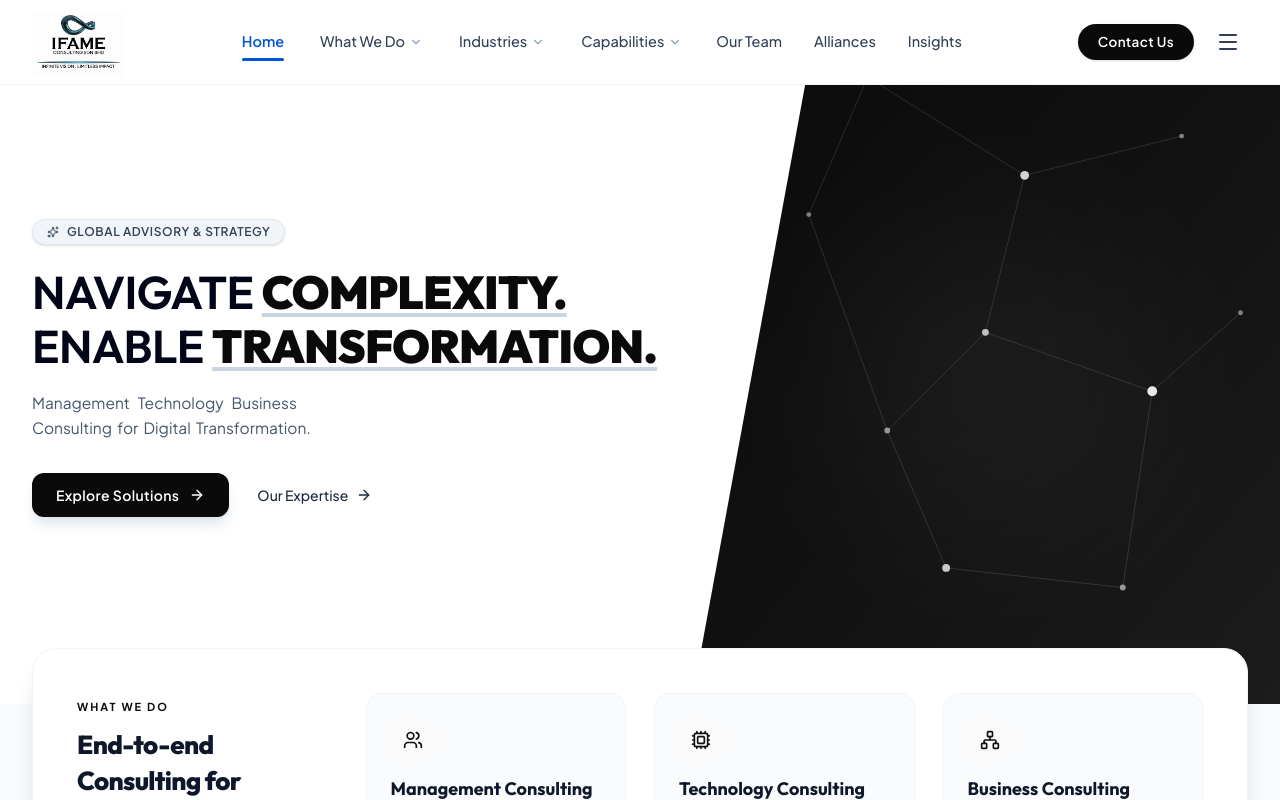
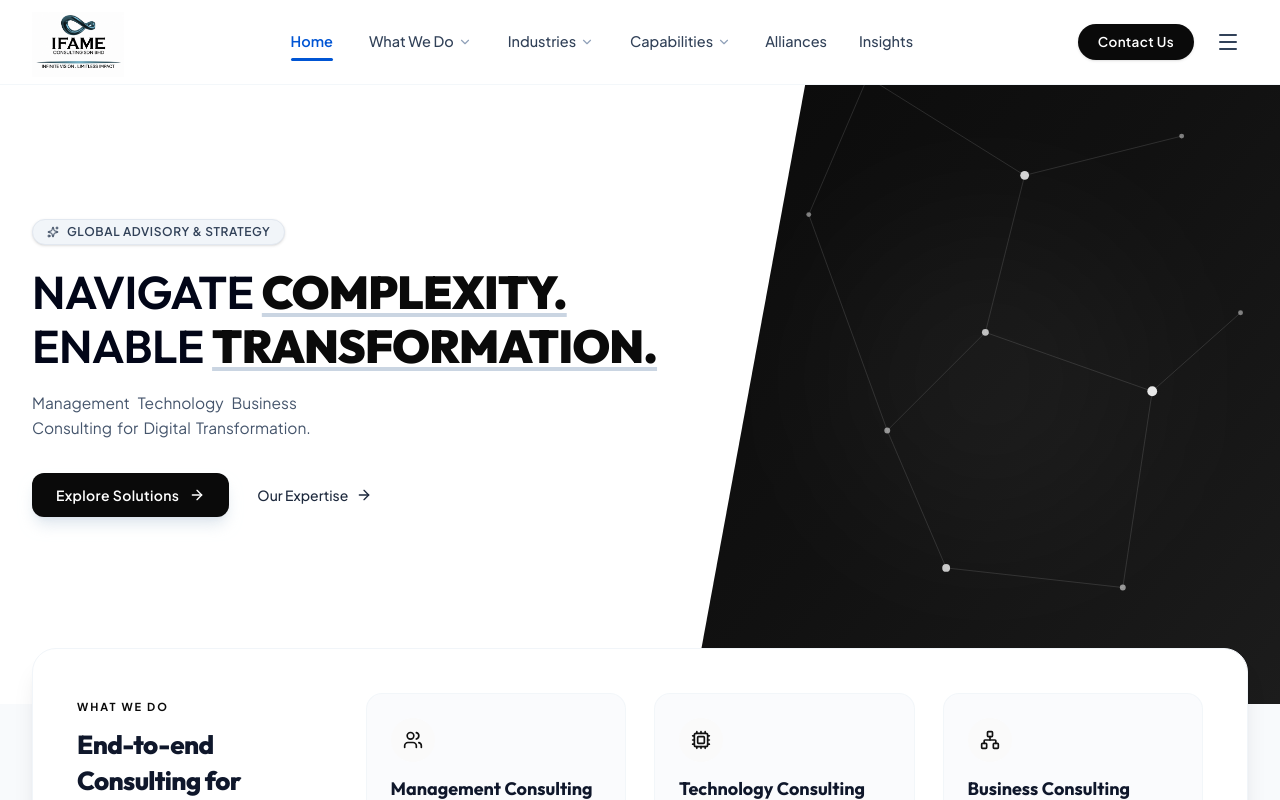
Before and after one commit to Gayathri-006/ifame, a React (Vite) app: page / in a window 1280 px wide. Shown: the top 800 px of the page. Built offline with nearby package versions, Linux system fonts and the light colour scheme.

Commit message:
Update website

```diff
--- a/src/App.tsx
+++ b/src/App.tsx
@@ -5,7 +5,6 @@ import { WhatWeDoSection } from './components/WhatWeDoSection';
 import { ExpertiseStrip } from './components/ExpertiseStrip';
 import { IndustriesAndInsightsSection } from './components/IndustriesAndInsightsSection';
 import { CaseStudySection } from './components/CaseStudySection';
-import { TeamSection } from './components/TeamSection';
 import { InsightsEditorialSection } from './components/InsightsEditorialSection';
 import { PartnersSection } from './components/PartnersSection';
 import { FinalCTASection } from './components/FinalCTASection';
@@ -164,16 +163,13 @@ export default function App() {
         {/* 6. Case Studies / Client Impact Section (Challenge -> Approach -> Transformation -> Outcome) */}
         <CaseStudySection onContactUs={() => handleOpenContact('Case Study Strategy Session')} />
 
-        {/* 7. Leadership & Expert Team Section */}
-        <TeamSection onContactTeamMember={(member) => handleOpenContact(`Strategic Advisory with ${member.name} (${member.role})`)} />
-
-        {/* 9. Our Partners / Alliances Section */}
+        {/* 7. Our Partners / Alliances Section */}
         <PartnersSection />
 
-        {/* 10. Thought Leadership / Insights & Perspectives Editorial Section */}
+        {/* 8. Thought Leadership / Insights & Perspectives Editorial Section */}
         <InsightsEditorialSection onSelectArticle={handleSelectArticle} />
 
-        {/* 11. Final CTA Section ("Let's discuss what's next.") */}
+        {/* 9. Final CTA Section ("Let's discuss what's next.") */}
         <FinalCTASection onOpenContact={() => handleOpenContact('Direct Consultation Request')} />
       </main>
 
--- a/src/components/Navbar.tsx
+++ b/src/components/Navbar.tsx
@@ -411,17 +411,6 @@ export const Navbar: React.FC<NavbarProps> = ({
             </AnimatePresence>
           </div>
 
-          {/* Team */}
-          <button
-            onClick={() => scrollToSection('team')}
-            className={`px-3 py-2 transition-colors hover:text-[#0055d4] cursor-pointer ${
-              isHome && activeSection === 'team' ? 'text-[#0055d4] font-semibold' : ''
-            }`}
-            id="nav-link-team"
-          >
-            Our Team
-          </button>
-
           {/* Alliances */}
           <button
             onClick={() => scrollToSection('partners')}
@@ -529,13 +518,6 @@ export const Navbar: React.FC<NavbarProps> = ({
               </button>
 
               <button
-                onClick={() => scrollToSection('team')}
-                className="text-left font-semibold text-slate-800 text-[15px] py-2 border-b border-slate-100 hover:text-[#0055d4]"
-              >
-                Leadership & Expert Team
-              </button>
-
-              <button
                 onClick={() => scrollToSection('partners')}
                 className="text-left font-semibold text-slate-800 text-[15px] py-2 border-b border-slate-100 hover:text-[#0055d4]"
               >
```
Also changed, not shown: src/assets/images/who-we-are-wheel .png (added).
